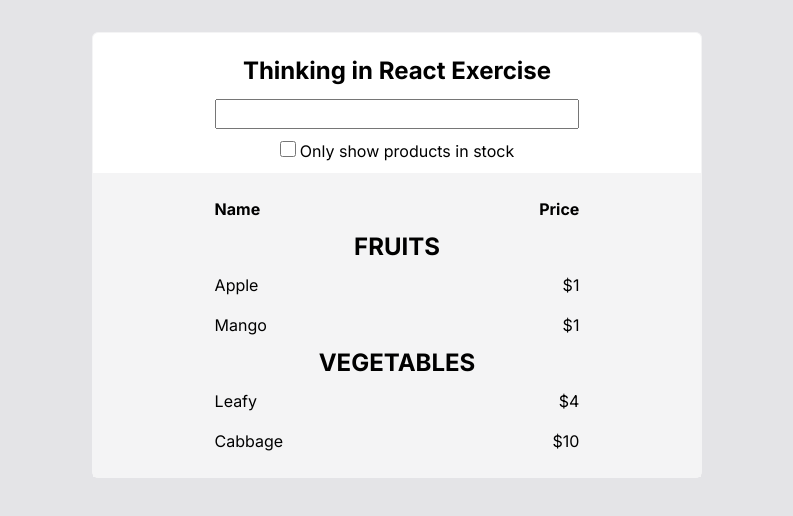
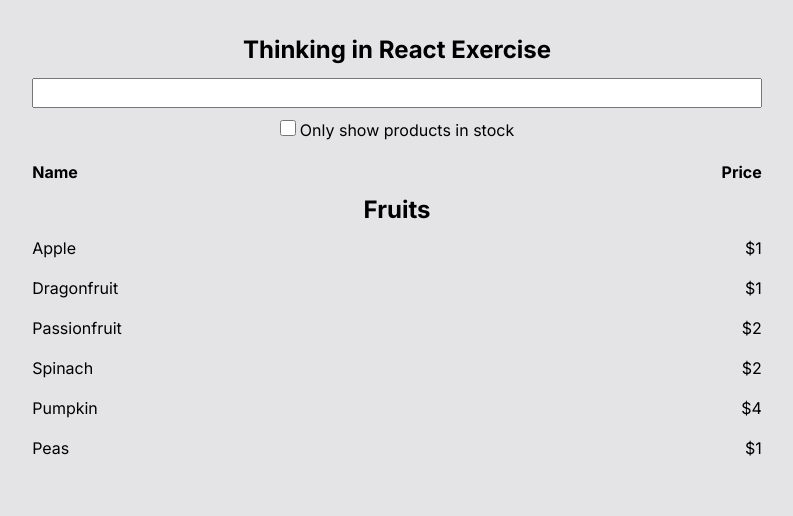
Before and after one commit to ramanarc/Thinking-in-react, a React (Vite) app: page / in a window 1280 px wide. Shown: the top 516 px of the page, without its empty margins (243-1036 px from the left). Built offline with nearby package versions, Linux system fonts and the light colour scheme.

Commit message:
refactored code

```diff
--- a/src/App.jsx
+++ b/src/App.jsx
@@ -2,45 +2,21 @@ import { useState } from 'react'
 import './App.css'
 import FilterableProductTable from './components/FilterableProductTable'
 import SearchBar from './components/SearchBar'
-import { Table, ProductTable, SearchContainer, HStack } from './styles';
 
 
 function App() {
 
-  return (
-    <>
-      <Table>
-        <FilterableProductTable>
-          <SearchBar />
-        </FilterableProductTable>
-        <ProductTable>
-          <HStack>
-            <h4>Name</h4>
-            <h4>Price</h4>
-          </HStack>
-          <h2>FRUITS</h2>
-          <HStack>
-            <p>Apple</p>
-            <p>$1</p>
-          </HStack>
-          <HStack>
-            <p>Mango</p>
-            <p>$1</p>
-          </HStack>
-          <h2>VEGETABLES</h2>
-          <HStack>
-            <p>Leafy</p>
-            <p>$4</p>
-          </HStack>
-          <HStack>
-            <p>Cabbage</p>
-            <p>$10</p>
-          </HStack>
-        </ProductTable>
-      </Table>
+  const PRODUCTS = [
+    { category: "Fruits", price: "$1", stocked: true, name: "Apple" },
+    { category: "Fruits", price: "$1", stocked: true, name: "Dragonfruit" },
+    { category: "Fruits", price: "$2", stocked: false, name: "Passionfruit" },
+    { category: "Vegetables", price: "$2", stocked: true, name: "Spinach" },
+    { category: "Vegetables", price: "$4", stocked: false, name: "Pumpkin" },
+    { category: "Vegetables", price: "$1", stocked: true, name: "Peas" }
+  ];
 
-    </>
-  )
+  return <FilterableProductTable products={PRODUCTS} />
+
 }
 
 export default App
--- a/src/components/FilterableProductTable.jsx
+++ b/src/components/FilterableProductTable.jsx
@@ -1,8 +1,11 @@
+import SearchBar from "./SearchBar"
+import ProductTable from "./ProductTable"
 
-const FilterableProductTable = ({ children }) => {
+const FilterableProductTable = ({ products }) => {
   return (
     <div>
-      {children}
+      <SearchBar />
+      <ProductTable products={products} />
     </div>
   )
 }
--- /dev/null
+++ b/src/components/ProductCategoryRow.jsx
@@ -0,0 +1,10 @@
+
+const ProductCategoryRow = ({ products }) => {
+  return (
+    <div>
+      <h2>Fruits</h2>
+    </div>
+  )
+}
+
+export default ProductCategoryRow
--- /dev/null
+++ b/src/components/ProductRow.jsx
@@ -0,0 +1,25 @@
+import React from 'react'
+import { HStack } from '../styles'
+
+
+const ProductRow = ({ products }) => {
+
+  const inlineStyle = {
+    flexGrow: 1
+  }
+  //if stocked true normal, if false (red)
+
+  return (
+    <>
+      {products.map((product) =>
+        <HStack>
+          <div styles={inlineStyle}>
+            {product.name}
+          </div>
+          {product.price}
+        </HStack>)}
+    </>
+  )
+}
+
+export default ProductRow
--- /dev/null
+++ b/src/components/ProductTable.jsx
@@ -0,0 +1,19 @@
+import React from 'react'
+import ProductRow from './ProductRow'
+import ProductCategoryRow from './ProductCategoryRow'
+import { HStack } from '../styles'
+
+const ProductTable = ({ products }) => {
+  return (
+    <>
+      <HStack>
+        <h4>Name</h4>
+        <h4>Price</h4>
+      </HStack>
+      <ProductCategoryRow products={products} />
+      <ProductRow products={products} />
+    </>
+  )
+}
+
+export default ProductTable
--- a/src/styles.js
+++ b/src/styles.js
@@ -1,5 +1,4 @@
 import styled from 'styled-components'
-
 
 
 export const Table = styled.div`
@@ -17,7 +16,7 @@ export const SearchContainer = styled.div`
   width: 100%;
 `
 
-export const ProductTable = styled.div`
+export const ProductTableStyle = styled.div`
   height: 100%;
   background-color: #F4F4F5;
   display: block;
```
